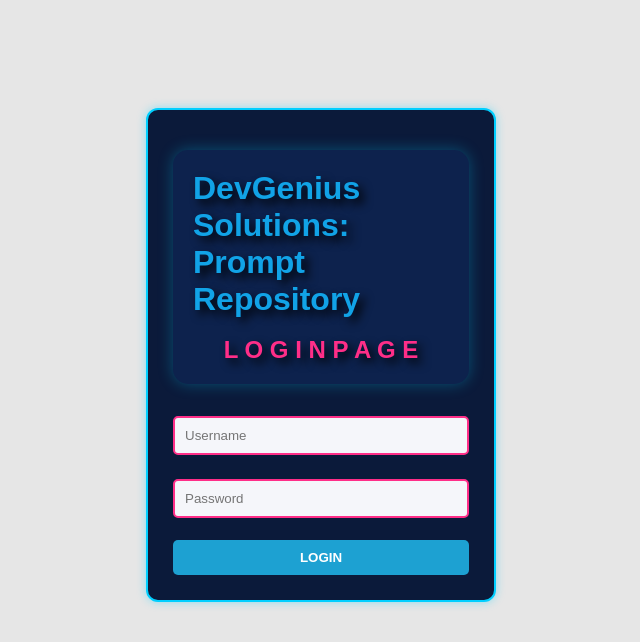
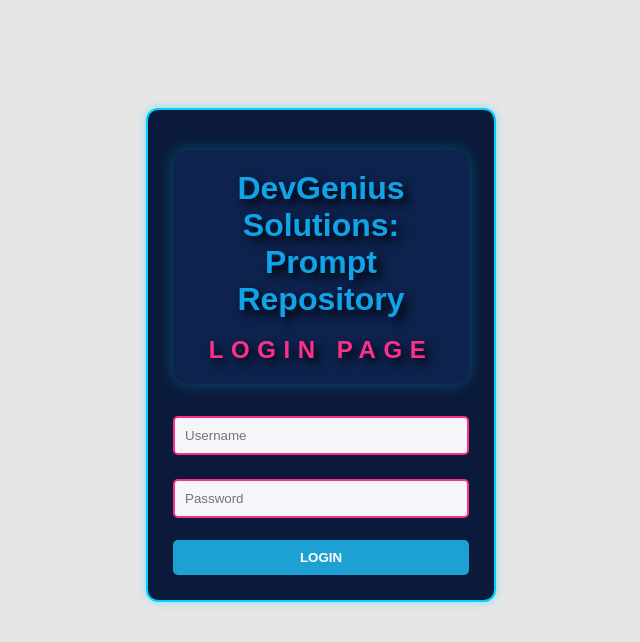
Before and after one commit to BEN-ESSAHRAOUI-Yassine/DevGenius_Prompt_Repo, a PHP site: page /login.php in a window 1280 px wide. Shown: the top 642 px of the page, without its empty margins (319-959 px from the left). Run offline with PHP 8.4, Linux system fonts and the light colour scheme; data comes from the database, SQL or seed files in the repository.

Commit message:
update login page

```diff
--- a/Assets/css/style.css
+++ b/Assets/css/style.css
@@ -272,8 +272,9 @@ table tr:hover {
     color: #11a3e7;
     margin: 0;
     display: flex;
-    justify-content: center;
+    justify-content: space-evenly ;
     align-items: center;
+    text-align: center;
 }
 
 .login-page .login-header h2 {
@@ -282,6 +283,8 @@ table tr:hover {
     display: flex;
     justify-content: center;
     align-items: center;
+    text-align: center;
+    letter-spacing: 0.2cm;
 }
 
 /* Button */
@@ -401,17 +404,25 @@ table tr:hover {
 
 /* Inputs + selects */
 .asset-form input,
+.asset-form textarea,
 .asset-form select {
     padding: 10px;
     font-size: 14px;
     border: 1px solid #ccc;
     border-radius: 6px;
     flex: 1;
+    flex-direction: row;
     min-width: 150px;
+}
+
+.asset-form textarea{
+    width: 360px;
+    height: 40px;
 }
 
 /* Focus effect */
 .asset-form input:focus,
+.asset-form textarea:focus,
 .asset-form select:focus {
     outline: none;
     border-color: #3498db;
--- a/login.php
+++ b/login.php
@@ -49,9 +49,9 @@ $error = "Invalid username or password";
 <div class="login-container">
     <form method="POST" class="login-form">
         <div class="login-header">
-            <h1>DevGenius Solutions: Prompt Repository</h1>
+            <h1>DevGenius Solutions:<br> Prompt Repository</h1>
             <br>
-            <h2>L O G I N   P A G E</h2>
+            <h2>LOGIN PAGE</h2>
         </div>
         <?php if($error): ?>
             <p class="error"><?= $error ?></p>
```
